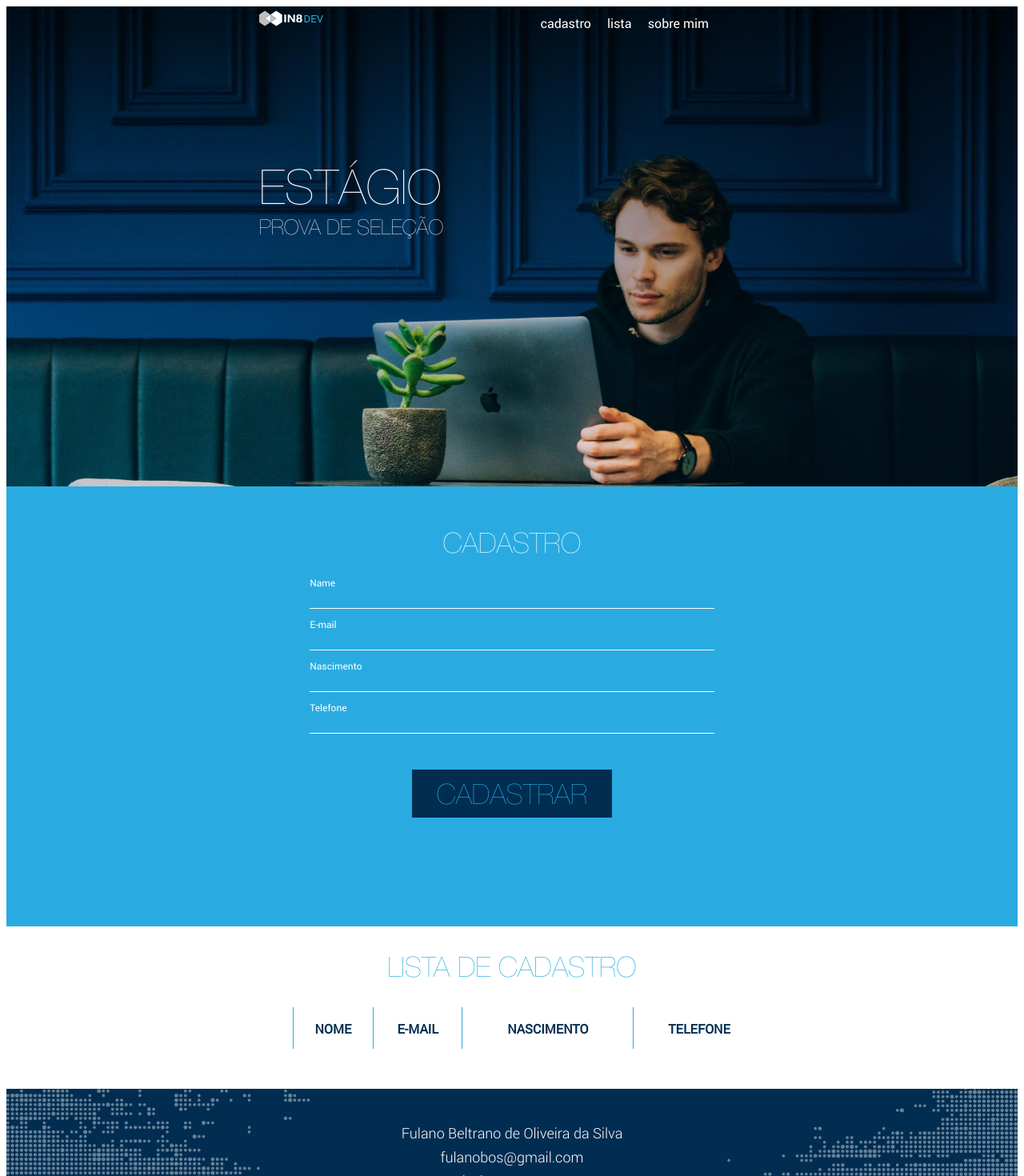
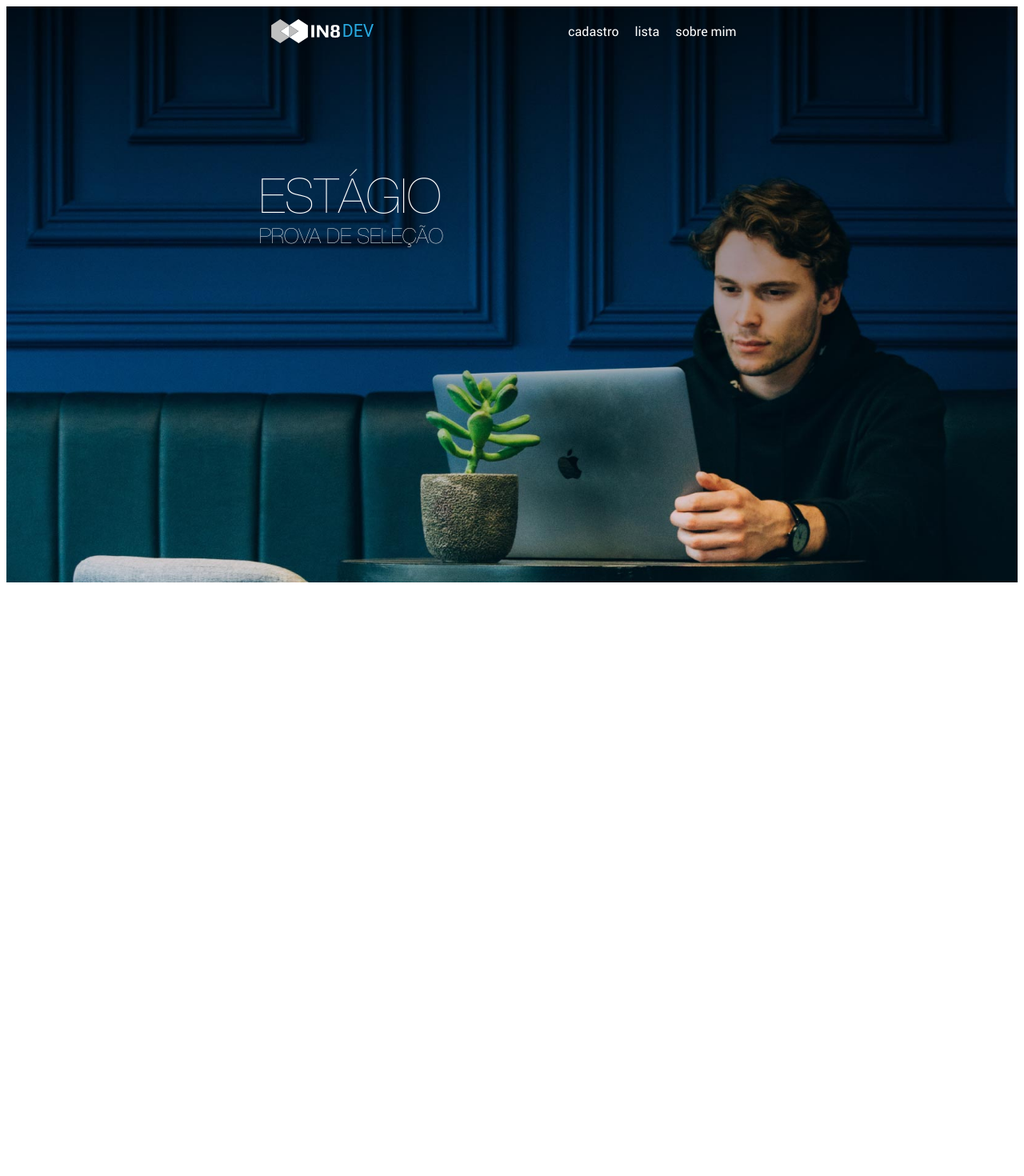
Before and after one commit to cristnascimento/in8-project, a React (Create React App) app in the folder frontend/: page / in a window 1280 px wide. Shown: the top 1470 px of the page at 80% size. After the commit the page ends 800 px from the top, so only its background shows below. Built offline with nearby package versions, Linux system fonts and the light colour scheme; no server answers; the HTML template or start-up script is replaced by a standard one.

Commit message:
Adiciando links com Route

```diff
--- a/frontend/src/App.js
+++ b/frontend/src/App.js
@@ -1,5 +1,10 @@
 import React, {Component} from 'react';
+import {
+  Route,
+  HashRouter
+} from "react-router-dom";
 
+import Home from "./Home";
 import Cabecalho from "./Cabecalho";
 import Cadastrar from "./Cadastrar";
 import Visualizar from "./Visualizar";
@@ -11,40 +16,18 @@ import "./css/styles_fonts.css"
 
 class App extends Component {
 
-   constructor(props) {
-      super(props);
-      this.state = {
-           cadastros: []
-      };
-    }
-
-   change_state (novos_cadastros) {
-      var new_state = null;
-
-      for (var i = 0; i < novos_cadastros.length; i++) {
-         novos_cadastros[i].row_num = this.state.cadastros.length + i + 1;
-      }
-
-
-      if (this.state.cadastros.length === 0) {
-         new_state = novos_cadastros;
-      }
-      else {
-         new_state = this.state.cadastros.concat(novos_cadastros);
-      }
-
-      this.setState({cadastros: new_state});
-   }
-
    render() {
      return (
+	<HashRouter>
 	<Container>
+
 	   <Cabecalho />
-	   <Cadastrar updateParent={ this.change_state.bind(this) } />
-	   <Visualizar change_state={ this.change_state.bind(this) }
-	               cadastros={this.state.cadastros}/>
-	   <Rodape />
+	   <Route path="/" component={Home}/>
+	   <Route path="/cadastro" component={Cadastrar}/>
+	   <Route path="/lista" component={Visualizar}/>
+	   <Route path="/sobre" component={Rodape}/>
 	</Container>
+	</HashRouter>
      );
    }
 }
--- a/frontend/src/Cabecalho.js
+++ b/frontend/src/Cabecalho.js
@@ -1,4 +1,5 @@
 import React, { Component } from "react";
+import { NavLink } from "react-router-dom";
 
 import "./css/styles_cabecalho.css"
 
@@ -16,17 +17,21 @@ class Cabecalho extends Component {
   render() {
     return (
      <div className="cabecalho_secao">
+      <div className="cabecalho_bar">
+	 <div className="cabecalho_logo">
+              <img className="cabecalho_logo_img" src="./imagens/logo-in8-dev.svg" alt=""/>
+	 </div>
       <nav className="cabecalho_menu" id="menu_01">
          <img className="cabecalho_icon drop_icon_fechado" src="./icones/hamburguer.svg" alt="" onClick={this.abrir_menu.bind(this)}/>
 	 <img className="cabecalho_icon drop_icon_aberto" src="./icones/hamburguer-aberto0.svg" alt="" onClick={this.abrir_menu.bind(this)}/>
-         <img className="cabecalho_logo" src="./imagens/logo-in8-dev.svg" alt=""/>
          <a href="#"></a>
          <a href="#"></a>
          <a href="#"></a>
-         <a href="#">sobre mim</a>
-         <a href="#">lista</a>
-         <a href="#">cadastro</a>
+         <NavLink to="/cadastro">cadastro</NavLink>
+         <NavLink to="/lista">lista</NavLink>
+         <NavLink to="/sobre">sobre mim</NavLink>
       </nav>
+      </div>
 
       <div className="cabecalho_titulo">
          <span className="cabecalho_estagio">ESTÁGIO</span>
--- a/frontend/src/Cadastrar.js
+++ b/frontend/src/Cadastrar.js
@@ -29,7 +29,6 @@ class Cadastrar extends Component {
          cadastro[e.name] = e.value;
       }
 
-      this.props.updateParent([cadastro]);
       this.salvar_cadastro(cadastro);
    }
 
--- /dev/null
+++ b/frontend/src/Home.js
@@ -0,0 +1,12 @@
+import React, { Component } from "react";
+
+class Home extends Component {
+
+  render() {
+    return (
+     <div></div>
+    );
+  }
+}
+
+export default Home;
--- a/frontend/src/Visualizar.js
+++ b/frontend/src/Visualizar.js
@@ -42,10 +42,28 @@ class Visualizar extends Component {
       xhr.onreadystatechange = function () {
 	 if (xhr.readyState === 4 && (xhr.status === 200)) {
             var json = JSON.parse(xhr.responseText);
-	    obj.props.change_state(json);
+	    obj.change_state(json);
 	 }
       };
       xhr.send()
+   }
+
+   change_state (novos_cadastros) {
+      var new_state = null;
+
+      for (var i = 0; i < novos_cadastros.length; i++) {
+         novos_cadastros[i].row_num = this.state.cadastros.length + i + 1;
+      }
+
+
+      if (this.state.cadastros.length === 0) {
+         new_state = novos_cadastros;
+      }
+      else {
+         new_state = this.state.cadastros.concat(novos_cadastros);
+      }
+
+      this.setState({cadastros: new_state});
    }
 
   render() {
@@ -63,7 +81,7 @@ class Visualizar extends Component {
 	     </tr>
 	    </thead>
 	     <tbody>
-	     {this.props.cadastros.map ( (item) => (
+	     {this.state.cadastros.map ( (item) => (
                    <tr key={"row_"+item.row_num.toString()}>
 		     <td key={"col_"+item.row_num.toString()}>{item.row_num}</td>
                      <td>{item.nome}</td>
@@ -78,7 +96,7 @@ class Visualizar extends Component {
 
          <div className="visualizar_mobile">
 	    <div className="visualizar_aba">
-	     {this.props.cadastros.map ( (item) => (
+	     {this.state.cadastros.map ( (item) => (
                   <button className="btn_aba" key={"btn_"+item.row_num.toString()}
 		          onClick={ event => this.abrir_tab(event, "conteudo_"+item.row_num.toString())}>
 		          {item.row_num}
@@ -87,7 +105,7 @@ class Visualizar extends Component {
 	    </div>
 
 	    <div className="visualizar_conteudo">
-	    {this.props.cadastros.map ( (item) => (
+	    {this.state.cadastros.map ( (item) => (
             <div className='conteudo' id={"conteudo_"+item.row_num.toString()} key={"conteudo_"+item.row_num.toString()}>
               <table className="tabela_mobile">
 		    <tbody>
--- a/frontend/src/css/styles_cabecalho.css
+++ b/frontend/src/css/styles_cabecalho.css
@@ -10,25 +10,42 @@
   background-size: cover;
   background-repeat: no-repeat;
   width: 100%;
-  height: 600px;
+  height: 720px;
+}
+
+.cabecalho_bar {
+  display: flex;
+  width: 50%;
+  margin: 0 auto;
+  margin-top: 10px;
 }
 
 .cabecalho_menu {
+  display: inline-block;
   width: 50%;
-  height: 40px;
-  margin: 0 auto;
+  order: 1;
 }
 
 .cabecalho_logo {
-  display: inline-block;
+  display: flex;
+  width: 50%;
+  order: 0;
+}
+
+.cabecalho_logo_img {
+  margin-top: auto;
+  margin-bottom: auto;
+  vertical-align: auto;
+  width: 50%;
   height: 30px;
-  width: 80px;
 }
 
 .cabecalho_menu .cabecalho_icon {
   display: none;
-  padding: 10px;
   outline: none;
+  margin-left: 30px;
+  margin-top: 5px;
+  margin-bottom: 100px;
   cursor: pointer;
 }
 
@@ -39,7 +56,7 @@
 
 .cabecalho_menu > a {
   display: inline-block;
-  float: right;
+  float: left;
   padding: 10px;
   font-family: RobotoRegular;
   color: white;
@@ -84,20 +101,38 @@
 
   .cabecalho_menu .drop_icon_aberto {
     display: none;
+    margin-bottom: 30px;
   }
 
-  .cabecalho_menu .cabecalho_logo {
-    float: right;
-    display: inline-block;
+  .cabecalho_bar {
+     width: 100%;
+  }
+
+  .cabecalho_logo {
+    order: 1;
+    height: 30px;
+  }
+
+  .cabecalho_logo_img {
+    float: left;
+  }
+
+  .cabecalho_menu {
+    order: 0;
+    width: 70%;
   }
 }
 
 @media screen and (max-width: 1200px) {
   .cabecalho_menu.responsive {position: relative;}
+
   .cabecalho_menu.responsive .cabecalho_icon {
     position: absolute;
     left: 0;
     top: 0;
+  }
+  .cabecalho_menu.responsive a:first-child {
+   margin-top: 30px;
   }
 
   .cabecalho_menu.responsive a {
@@ -106,7 +141,9 @@
     text-align: left;
     background: #29abe2;
     color: white;
-    width: 60%;
+    width: 70%;
+    padding: 15px;
+    margin-left: 15px;
   }
 
   .cabecalho_menu.responsive .drop_icon_fechado {
@@ -121,6 +158,7 @@
   .cabecalho_titulo {
     width: 60%;
   }
+
 }
 
 @media screen and (max-width: 600px) {
@@ -131,4 +169,30 @@
       width: 100%;
       height: 800px;
    }
+
+  .cabecalho_bar {
+     width: 100%;
+  }
+
+  .cabecalho_logo {
+    order: 1;
+    height: 30px;
+  }
+
+  .cabecalho_logo_img {
+    float: left;
+  }
+
+  .cabecalho_menu {
+    order: 0;
+    width: 70%;
+    z-index: 11;
+  }
+
+  .cabecalho_titulo {
+    position: absolute;
+    left: 100px;
+    top: 0;
+    z-index: 10;
+  }
 }
```
